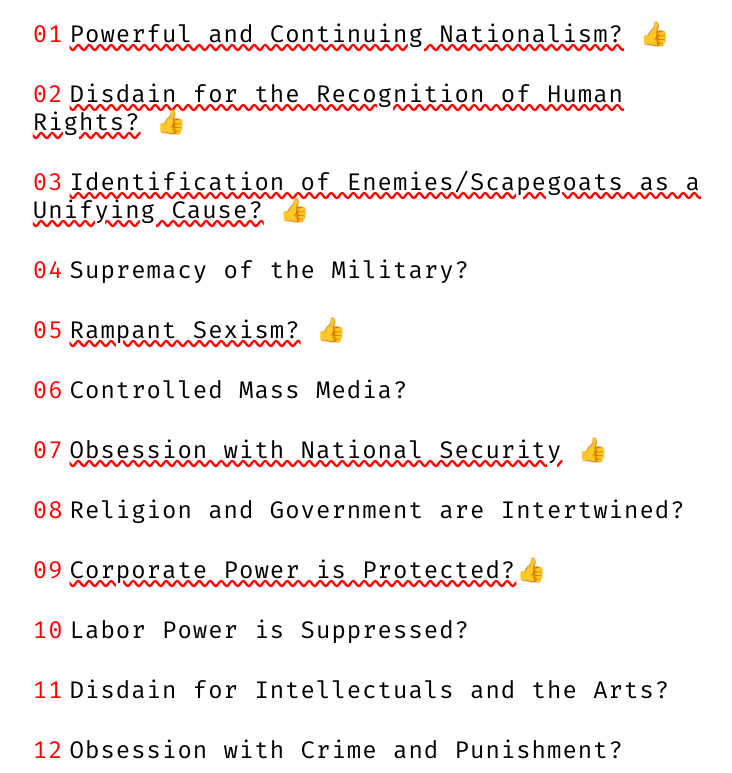
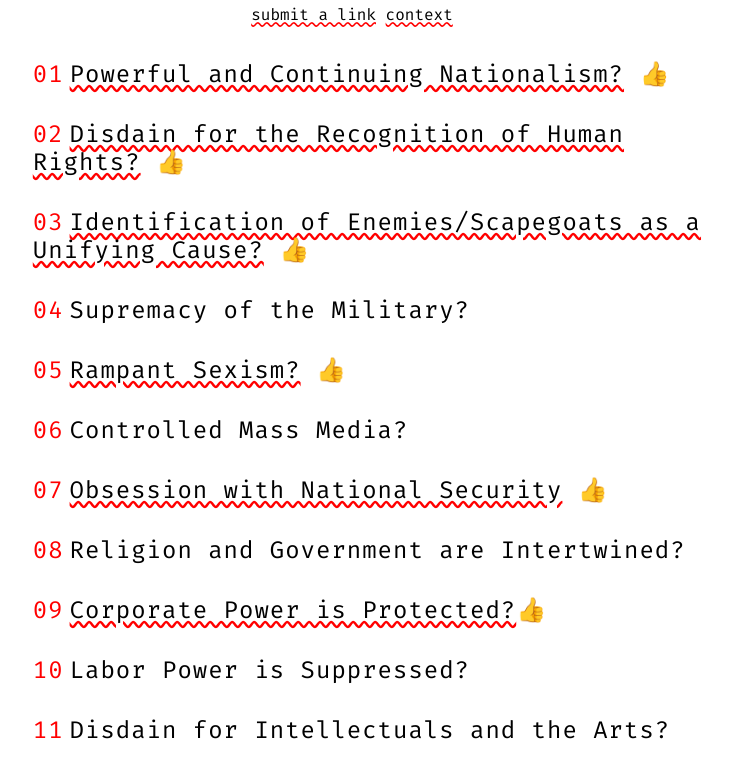
Before and after one commit to aaronoleary/is-america-fascist-yet, a plain HTML site: page index.html in a window 1280 px wide. Shown: the part 86-859 px from the top of the page, without its empty margins (288-1020 px from the left). Drawn offline with nearby package versions, Linux system fonts and the light colour scheme.

Commit message:
nav links

```diff
--- a/css/style.css
+++ b/css/style.css
@@ -24,6 +24,10 @@ a {
   text-decoration-style: wavy;
   text-decoration-color: red;
   color: black;
+}
+.links {
+  text-align: center;
+  margin-top: 1.7%;
 }
 .check_item {
   font-size: 22px;
--- a/index.html
+++ b/index.html
@@ -14,8 +14,13 @@
   </head>
   <body>
     <h1>Is America Facist Yet? 🇺🇸 </h1>
+    <nav class = "links">
+      <a href = "#"> submit a link</a>
+      <a href = "#"> context </a>
+    </nav>
     <div class = "check_wrapper">
       <div class = "checklist">
+
         <ol>
           <li class = "list"><a href = "#">Powerful and Continuing Nationalism?</a> 👍</li>
           <li class = "list"><a href = "#">Disdain for the Recognition of Human Rights?</a> 👍</li>
```
